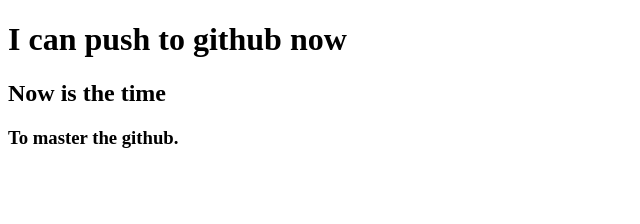
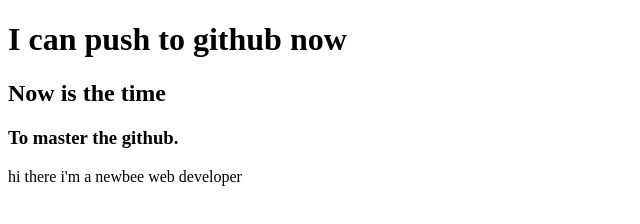
Before and after one commit to rafiirahman/my-second-repo, a plain HTML site: page index.html in a window 1280 px wide. Shown: the whole page, without its empty margins (0-640 px from the left). Drawn offline with Linux system fonts and the light colour scheme.

Commit message:
paragraph added

```diff
--- a/index.html
+++ b/index.html
@@ -10,5 +10,6 @@
     <h1>I can push to github now</h1>
     <h2>Now is the time</h2>
     <h3> To master the github.</h3>
+    <p>hi there i'm a newbee web developer</p>
 </body>
 </html>
```
